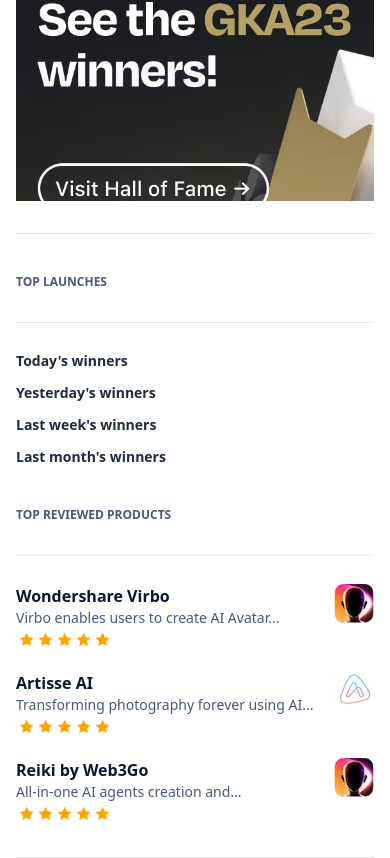
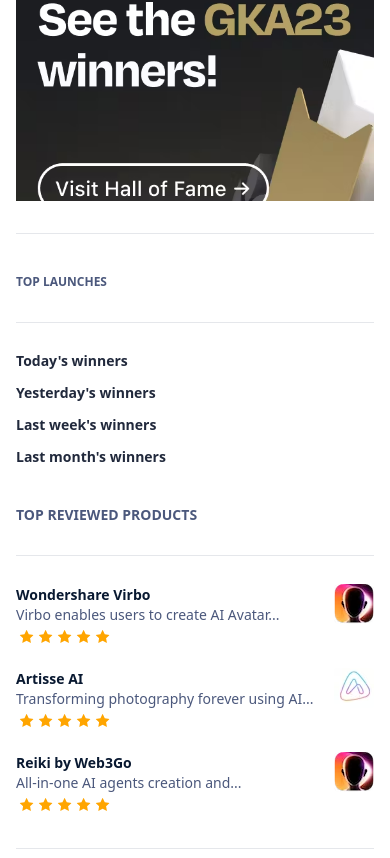
Before and after one commit to DiranDesai/Tailwind-Css, a website: page index.html in a window 390 px wide. Shown: the part 2456-3314 px from the top of the page. Drawn offline with Linux system fonts and the light colour scheme.

Commit message:
Update codebase...

```diff
--- a/input.css
+++ b/input.css
@@ -50,4 +50,8 @@
     .posts-container-left h3{
         font-size: 14px;
     }
+
+    .reviews h3{
+        font-size: 14px;
+    }
 }
```
Also changed, not shown: css/main.css.
